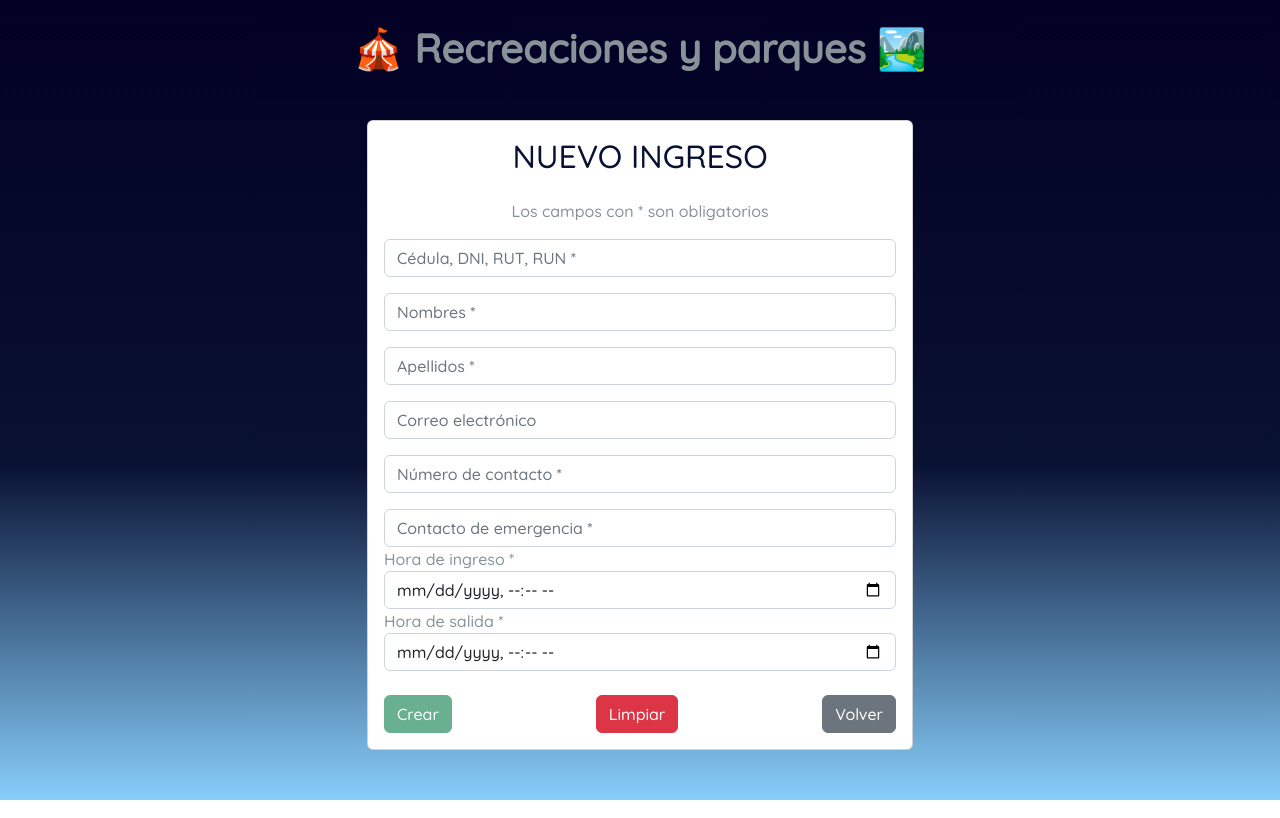
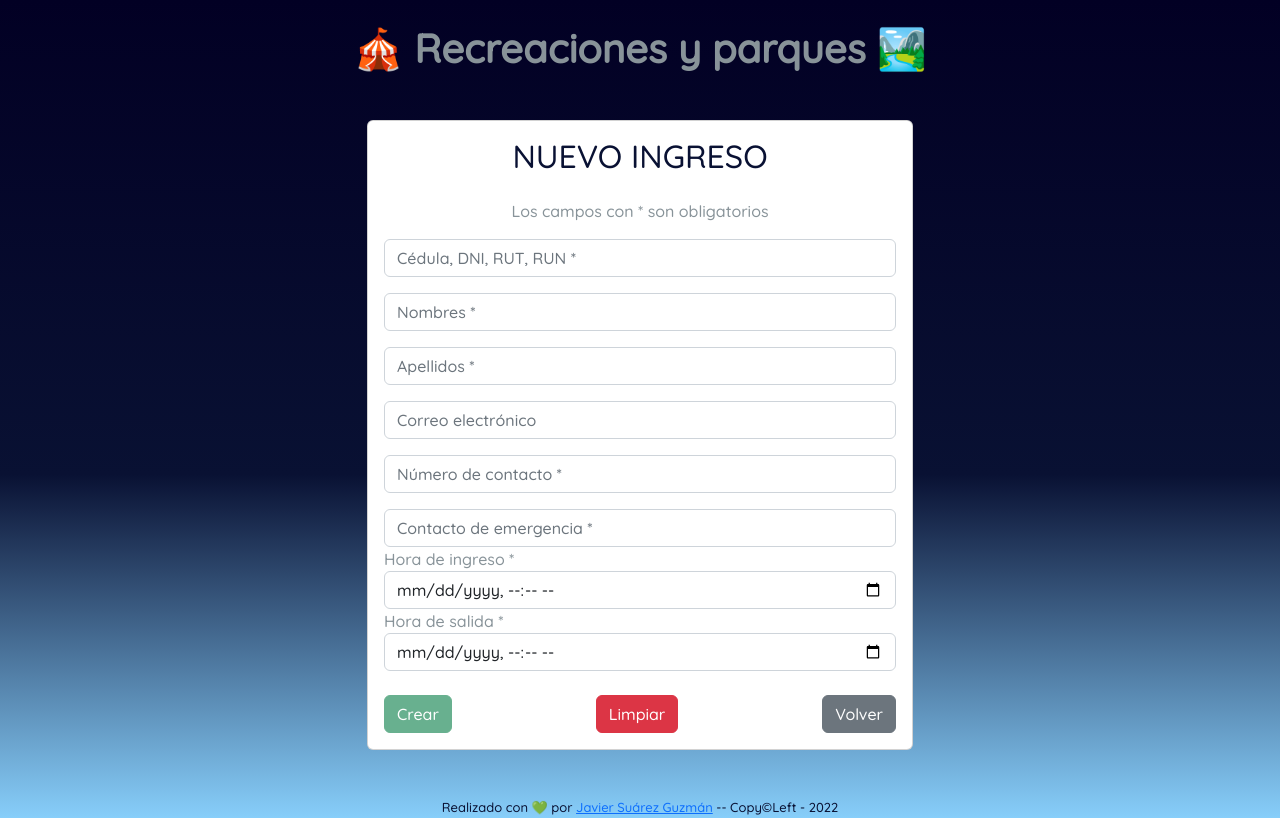
Before and after one commit to JavierSuarezGuzman/recreationparksMEAN, an Angular app: page /ingresonuevo in a window 1280 px wide. Built offline with nearby package versions, Linux system fonts and the light colour scheme.

Commit message:
Footer OK

```diff
--- a/src/app/app.component.html
+++ b/src/app/app.component.html
@@ -4,3 +4,11 @@ Agosto septiembre 2022 */ -->
 <h1 class="text-center mt-4">🎪 Recreaciones y parques 🏞️ </h1>
 
 <router-outlet></router-outlet>
+
+<footer class="App-footer">
+    Realizado con 💚 por <a
+    href="https://www.linkedin.com/in/javier-suarez-guzman/"
+    rel="noopener noreferrer"
+    target="_blank"> <span>Javier Suárez Guzmán</span> </a>
+    -- Copy&copy;Left - 2022
+</footer>
--- a/src/app/components/crear-editar-ingresos/crear-editar-ingresos.component.html
+++ b/src/app/components/crear-editar-ingresos/crear-editar-ingresos.component.html
@@ -1,11 +1,11 @@
 <!-- /* Javier Suárez Guzmán
 Agosto septiembre 2022 */ -->
 
-<div class="container mt-5">
+<div class="container mt-5 mb-5">
   <div class="row">
     <div class="col-lg-6 offset-lg-3">
       <div class="card">
-        <div class="card-body text-center height:42px">
+        <div class="card-body text-center">
           <h2 class="mb-4">NUEVO INGRESO</h2>
           <span>Los campos con * son obligatorios</span>
           <form
--- a/src/styles.css
+++ b/src/styles.css
@@ -8,7 +8,6 @@ body {
     background: linear-gradient(180deg, rgba(2,0,36,1) 0%, rgba(9,17,51,1) 58%, rgba(135,206,250,1) 100%);
     color: #889399;
     font-family: 'Quicksand';
-    padding-bottom: 42px;
 }
 
 h1 {
@@ -19,3 +18,12 @@ h2 {
     color: #091133;
     font-weight: 500;
 }
+
+.App-footer {
+    color: #091133;
+    font-size: 13px;
+    flex-direction: column;
+    width: 100%;
+    text-align: center;
+    padding-bottom: 0px;
+}
```
